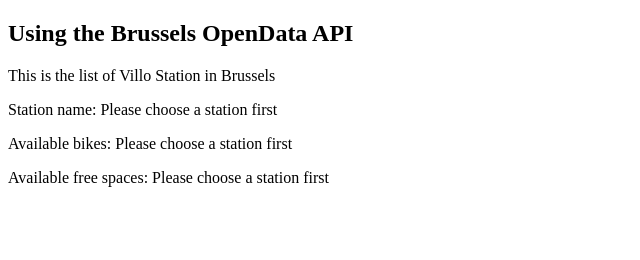
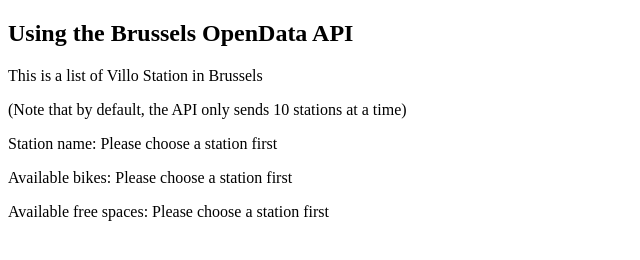
Before and after one commit to tchapeaux/hyfbe-class4-javascript3, a plain HTML site: page APIs/exercise.html in a window 1280 px wide. Shown: the whole page, without its empty margins (0-640 px from the left). Drawn offline with Linux system fonts and the light colour scheme; no server answers.

Commit message:
Add comment about the size of the records

```diff
--- a/APIs/exercise.html
+++ b/APIs/exercise.html
@@ -7,7 +7,9 @@
   <body>
     <h2>Using the Brussels OpenData API</h2>
 
-    <p>This is the list of Villo Station in Brussels</p>
+    <p>This is a list of Villo Station in Brussels</p>
+    <p>(Note that by default, the API only sends 10 stations at a time)</p>
+    <!-- Extra homework: display the full list! -->
 
     <div id="choose-station">
       <!-- the names will be added here with innerHTML-->
```
Also changed, not shown: APIs/live-coding.html (+2 -1 lines).
